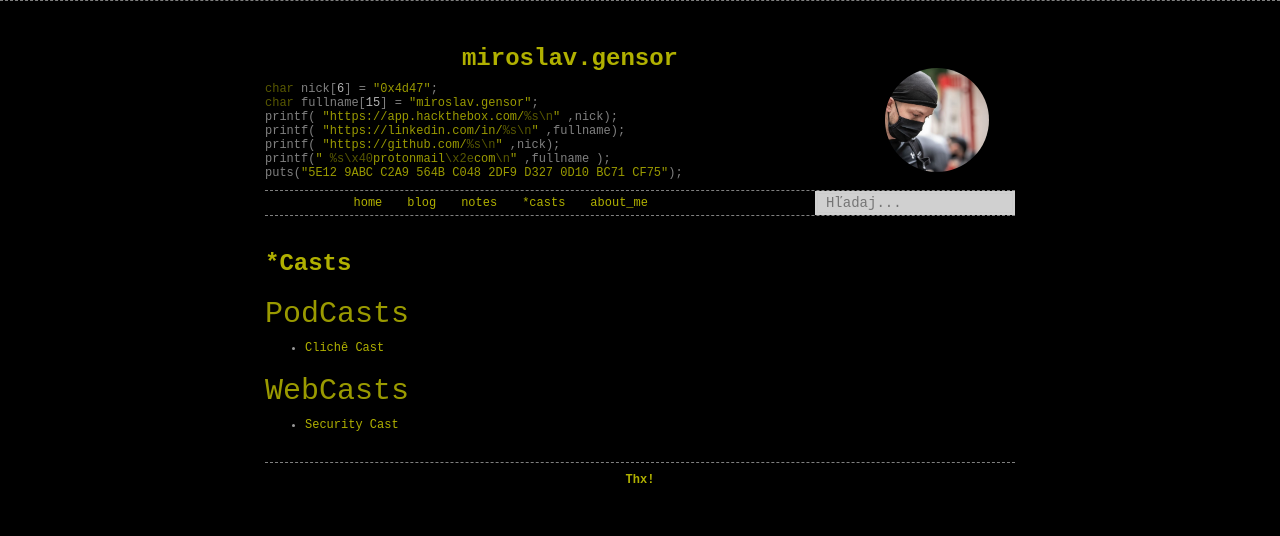
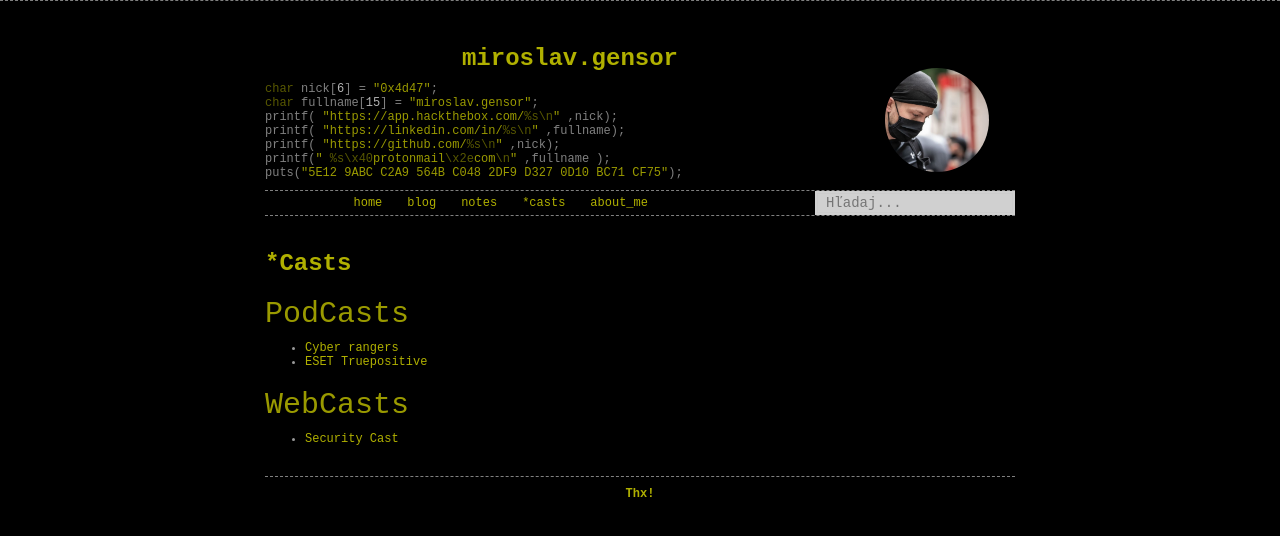
Before and after one commit to 0x00mg/0x00mg.github.io, a Jekyll site: the page built from casts.md, in a window 1280 px wide. Shown: the top 536 px of the page. Built offline with Jekyll 4.4.1, drawn with Linux system fonts in a browser that asks for light colours.

Commit message:
Update casts.md

```diff
--- a/casts.md
+++ b/casts.md
@@ -6,7 +6,8 @@ permalink: /casts/
 
 <h2>PodCasts</h2>
 <ul>
-  <li><a href="https://www.cyber-rangers.com/cs/podcasty" target="_blank" rel="noopener noreferrer">Clichê Cast</a></li>
+  <li><a href="https://www.cyber-rangers.com/cs/podcasty" target="_blank" rel="noopener noreferrer">Cyber rangers</a></li>
+  <li><a href="https://www.eset.com/cz/podcast-truepositive/" target="_blank" rel="noopener noreferrer">ESET Truepositive</a></li>
 
 </ul>
 
```
